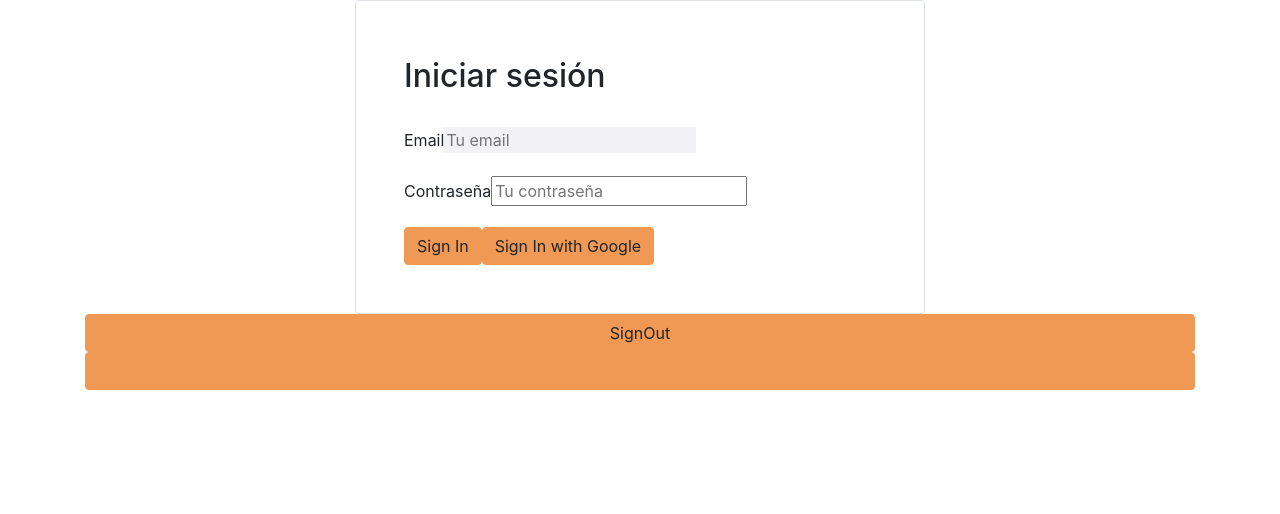
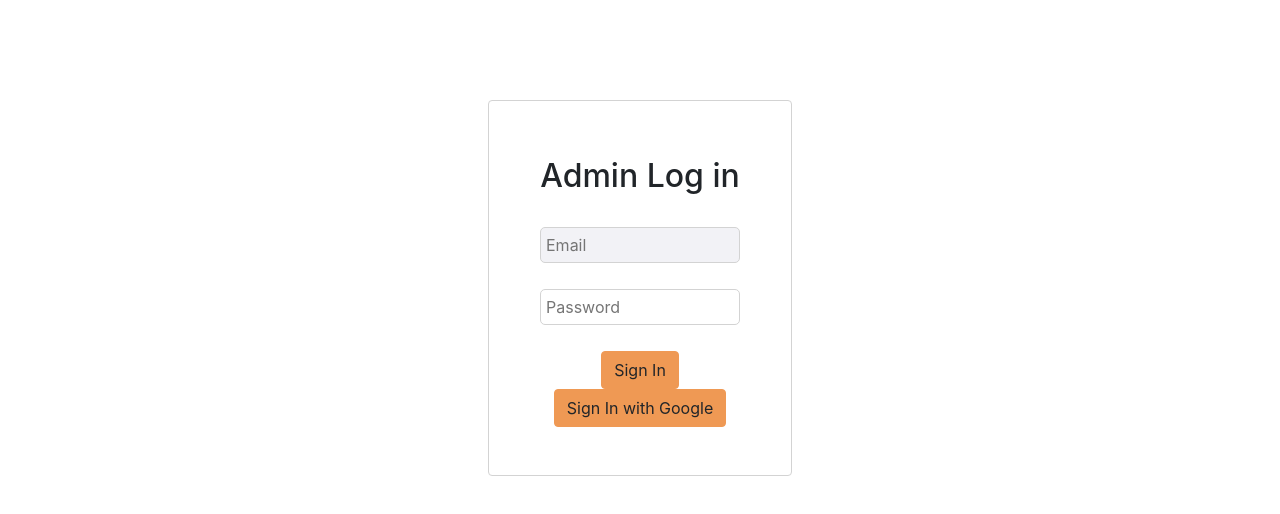
Before and after one commit to Property-Search-Engine/admin-front, a React (Create React App) app: page /login in a window 1280 px wide. Shown: the top 514 px of the page. Built offline with nearby package versions, Linux system fonts and the light colour scheme.

Commit message:
login styles done (#51)
Co-authored-by: Roberto Llopis <robertollopis@msn.com>

```diff
--- a/src/components/pages/Login/Login.js
+++ b/src/components/pages/Login/Login.js
@@ -35,26 +35,29 @@ function Login({
   return (
     <main className="container d-flex flex-column flex-shrink-0 flex-grow-1">
       <div className="row justify-content-sm-center align-items-sm-center flex-grow-1">
-        <section className="Form col-md-8 col-xl-6 mx-sm-auto border rounded p-sm-5">
+        <section
+          className="Form col-md-8 col-xl-6 mx-sm-auto rounded p-sm-5"
+          style={{ textAlign: "center", maxWidth: "19rem", margin: "100px auto 0 0" }}
+        >
           <header>
-            <h1 className="h2 pt-5 pt-sm-2 pb-4">Iniciar sesión</h1>
+            <h1 className="h2 pt-5 pt-sm-2 pb-4">Admin Log in</h1>
           </header>
           <form onSubmit={handleSubmit}>
             <div className="form-group">
-              <label htmlFor="email">Email</label>
+              {/* <label htmlFor="email">Email</label>*/}
               <input
                 type="email"
-                placeholder="Tu email"
+                placeholder="Email"
                 value={email}
                 onChange={(e) => setEmail(e.target.value)}
               />
             </div>
             <div className="form-group">
-              <label htmlFor="password">Contraseña</label>
+              {/*<label htmlFor="password">Contraseña</label>*/}
               <input
                 type="password"
                 id="password"
-                placeholder="Tu contraseña"
+                placeholder="Password"
                 value={password}
                 onChange={(e) => setPassword(e.target.value)}
               />
@@ -73,12 +76,9 @@ function Login({
           </form>
         </section>
       </div>
-      <Button onClick={handleSignoutClick} variant="primary">
+      {/*  <Button onClick={() => signOut()} variant="primary">
         SignOut
-      </Button>
-      <Button variant="primary">
-        <Link to={ROUTES.DASHBOARD}>DASHBOARD</Link>
-      </Button>
+      </Button> */}
     </main>
   );
 }
--- /dev/null
+++ b/src/components/pages/Login/Login.scss
@@ -0,0 +1,11 @@
+main section {
+  border: 1px solid lightgrey;
+  max-width: 20rem;
+}
+form .form-group input {
+  width: 200px;
+  border: 1px solid lightgray;
+  margin-bottom: 10px;
+  padding: 5px;
+  border-radius: 5px;
+}
--- a/src/styles/main.scss
+++ b/src/styles/main.scss
@@ -31,3 +31,5 @@
 
 @import "../components/pages/Settings/Settings.scss";
 @import "../components/pages/Settings/NewAdminForm/NewAdminForm.scss";
+
+@import "../components/pages/Login/Login.scss";
```
